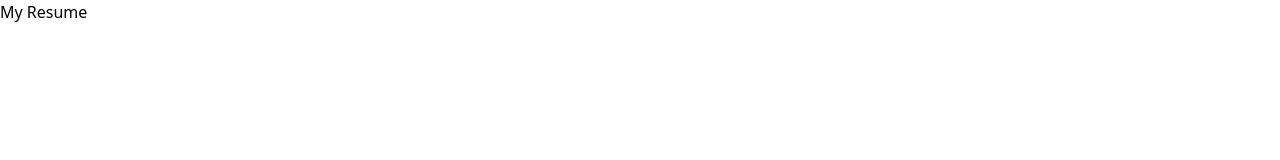
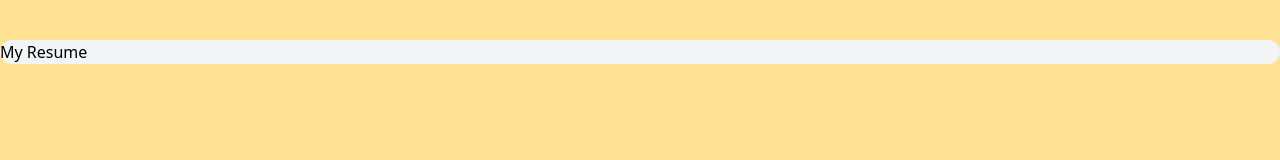
Before and after one commit to cpe-cmu-261207/lab-01-phurin2644, a plain HTML site: page index.html in a window 1280 px wide. Drawn offline with nearby package versions, Linux system fonts and the light colour scheme.

Commit message:
add background

```diff
--- a/index.html
+++ b/index.html
@@ -6,8 +6,25 @@
   <meta name="viewport" content="width=device-width, initial-scale=1.0">
   <title>My Resume Website</title>
   <link href="https://unpkg.com/tailwindcss@^2/dist/tailwind.min.css" rel="stylesheet">
+  <style>
+    body{
+      background: #FFE194;
+    }
+  </style>
 </head>
 <body>
-  <h1>My Resume</h1>
+  <!--container-->
+  <div class="max-w-screen-xl bg-gray-100 mx-auto my-10 rounded-xl ">
+    <!--taskbar-->
+    <div class="flex">
+      <h1>My Resume</h1>
+      <img>
+    </div>
+    <!--content-->
+    <div>
+
+    </div>
+  </div>
+
 </body>
 </html>
```
